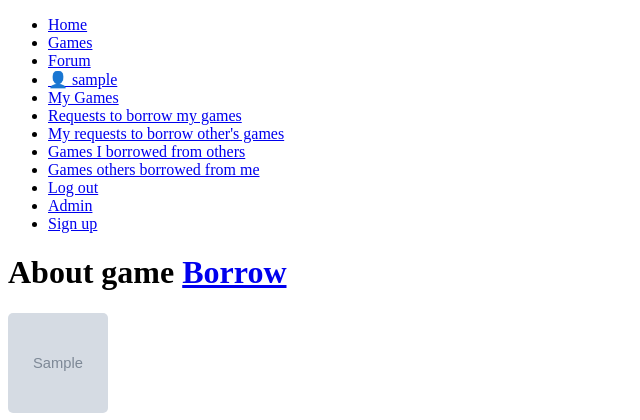
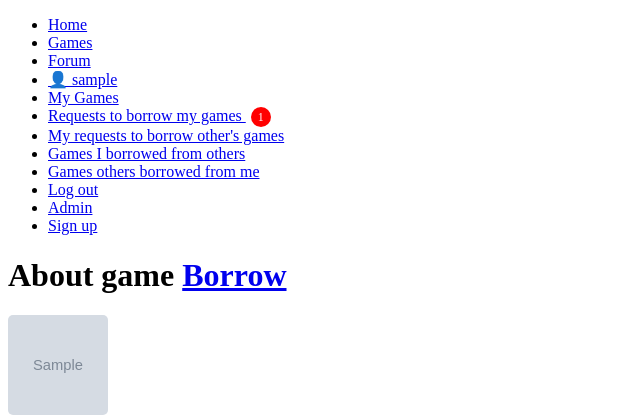
Before and after one commit to mildaug/board_game, a Django app: page /games/1/ in a window 1280 px wide. Shown: the top 420 px of the page, without its empty margins (0-640 px from the left). Run offline with Django 4.2, Linux system fonts and the light colour scheme; a user stored in the database is signed in; tables that the repository leaves empty hold one stand-in row (values such as "Sample post"); grey boxes marked "Sample" are stand-in pictures.

Commit message:
new requests notification circle

```diff
--- /dev/null
+++ b/board_game_hub/board_game/context_processors.py
@@ -0,0 +1,9 @@
+from .models import GameBorrowRequest
+
+def new_requests_count(request):
+    if request.user.is_authenticated:
+        new_requests_count = GameBorrowRequest.objects.filter(request_status='New').count()
+    else:
+        new_requests_count = 0
+
+    return {'new_requests_count': new_requests_count}
--- a/board_game_hub/board_game/static/css/style.css
+++ b/board_game_hub/board_game/static/css/style.css
@@ -90,3 +90,17 @@
   .game-picture:hover .options {
     display: block;
   }
+
+  .notification-circle {
+    background-color: red;
+    color: white;
+    font-size: 12px;
+    width: 20px;
+    height: 20px;
+    border-radius: 50%;
+    text-align: center;
+    line-height: 20px;
+    display: inline-block;
+    vertical-align: middle;
+    margin-left: 5px;
+  }
--- a/board_game_hub/board_game/templates/base.html
+++ b/board_game_hub/board_game/templates/base.html
@@ -17,7 +17,13 @@
         {% if user.is_authenticated %}
         <li class="nav-button"><a href="{% url 'profile' %}">&#128100; {{ user.get_username }}</a></li>
         <li class="nav-button"><a href="{% url 'user_game_list' %}">My Games</a></li>
-        <li class="nav-button"><a href="{% url 'received_game_borrow_request_list' %}">Requests to borrow my games</a></li>
+        <li class="nav-button">
+            <a href="{% url 'received_game_borrow_request_list' %}">
+                Requests to borrow my games
+                {% if new_requests_count > 0 %}
+                    <span class="notification-circle">{{ new_requests_count }}</span>
+                {% endif %}
+            </a>
         <li class="nav-button"><a href="{% url 'submited_game_borrow_request_list' %}">My requests to borrow other's games</a></li>
         <li class="nav-button"><a href="{% url 'games_i_borrowed' %}">Games I borrowed from others</a></li>
         <li class="nav-button"><a href="{% url 'games_others_borrowed' %}">Games others borrowed from me</a></li>
--- a/board_game_hub/board_game/views.py
+++ b/board_game_hub/board_game/views.py
@@ -99,22 +99,12 @@ def submited_game_borrow_list(request):
 
 @login_required
 def received_game_borrow_list(request):
-    if request.method == 'POST':
-        request_id = request.POST.get('request_id')
-        action = request.POST.get('action')
-
-        borrow_request = get_object_or_404(GameBorrowRequest, id=request_id, owner=request.user)
-        if action == 'accept':
-            borrow_request.request_status = 'Accepted'
-            borrow_request.save()
-        elif action == 'reject':
-            borrow_request.request_status = 'Rejected'
-            borrow_request.save()
-
+    new_requests_count = GameBorrowRequest.objects.filter(request_status='New').count()
+    new_requests = GameBorrowRequest.objects.filter(request_status='New')
     accepted_requests = GameBorrowRequest.objects.filter(owner=request.user, request_status='Accepted').order_by('-pk')[:3]
     rejected_requests = GameBorrowRequest.objects.filter(owner=request.user, request_status='Rejected').order_by('-pk')[:3]
-    new_requests = GameBorrowRequest.objects.filter(owner=request.user, request_status='New').order_by('-pk')
-    return render(request, 'board_game/received_game_borrow_request_list.html', {'accepted_requests': accepted_requests, 'rejected_requests': rejected_requests, 'new_requests': new_requests})
+    context = {'new_requests_count': new_requests_count, 'new_requests': new_requests, 'accepted_requests': accepted_requests, 'rejected_requests': rejected_requests}
+    return render(request, 'board_game/received_game_borrow_request_list.html', context)
 
 @login_required
 def accept_borrow_request(request, pk):
--- a/board_game_hub/board_game_hub/settings.py
+++ b/board_game_hub/board_game_hub/settings.py
@@ -65,6 +65,7 @@ TEMPLATES = [
                 'django.template.context_processors.request',
                 'django.contrib.auth.context_processors.auth',
                 'django.contrib.messages.context_processors.messages',
+                'board_game.context_processors.new_requests_count',
             ],
         },
     },
```
